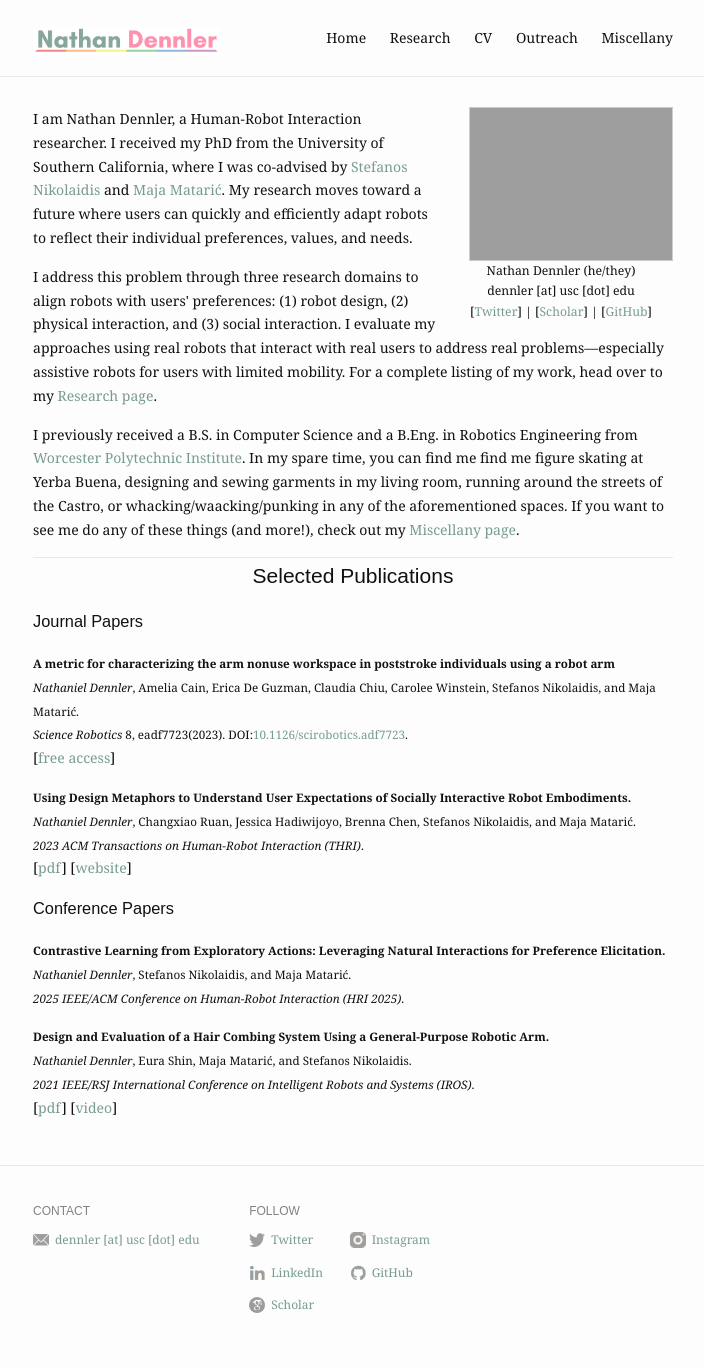
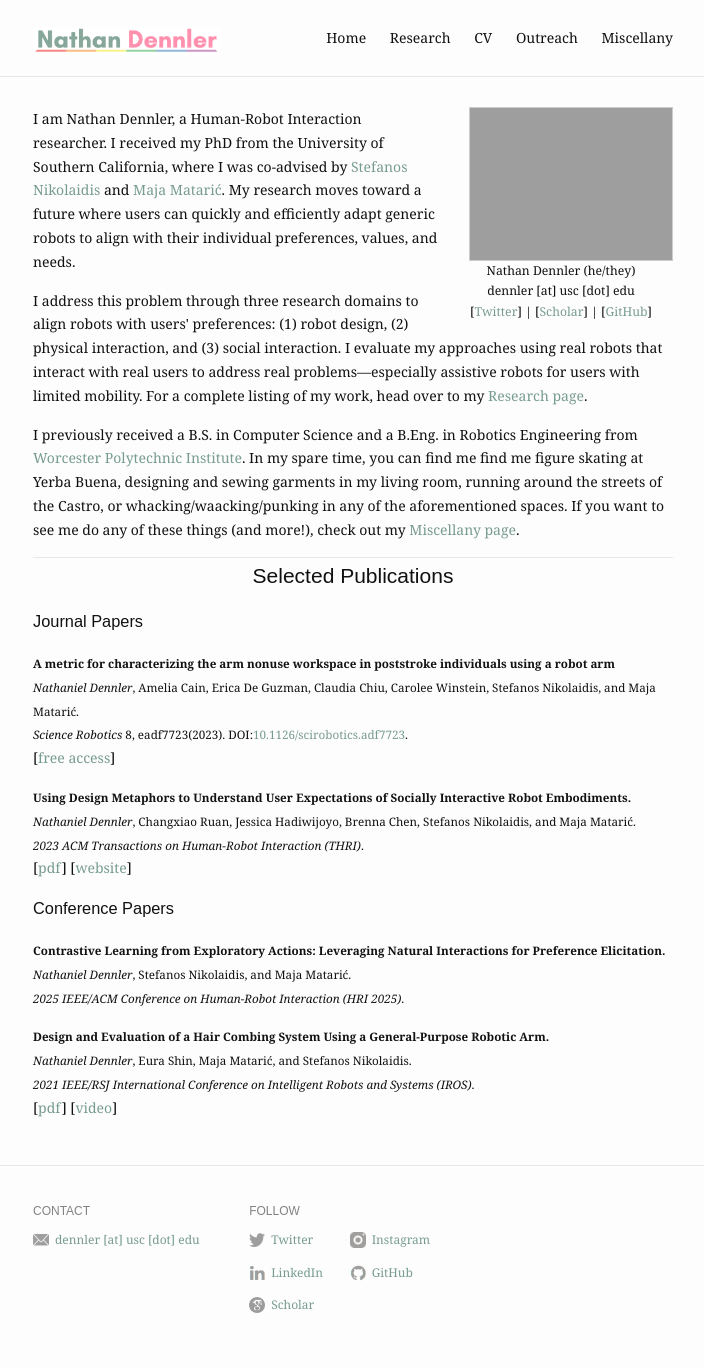
Before and after one commit to ndennler/ndennler.github.io, a Jekyll site: the page built from index.md, in a window 1280 px wide. Shown: the whole page, without its empty margins (287-991 px from the left). Built offline with Jekyll 4.4.1, drawn with Linux system fonts in a browser that asks for light colours.

Commit message:
Update index.md

```diff
--- a/index.md
+++ b/index.md
@@ -6,7 +6,7 @@
 ---
 
 <p>
-  I am Nathan Dennler, a Human-Robot Interaction researcher. I received my PhD from the University of Southern California, where I was co-advised by <a href="https://stefanosnikolaidis.net/">Stefanos Nikolaidis</a> and <a href="http://maja-mataric.web.app">Maja Matarić</a>. My research moves toward a future where users can quickly and efficiently adapt robots to reflect their individual preferences, values, and needs.
+  I am Nathan Dennler, a Human-Robot Interaction researcher. I received my PhD from the University of Southern California, where I was co-advised by <a href="https://stefanosnikolaidis.net/">Stefanos Nikolaidis</a> and <a href="http://maja-mataric.web.app">Maja Matarić</a>. My research moves toward a future where users can quickly and efficiently adapt generic robots to align with their individual preferences, values, and needs.
 </p>
 
 <p>
```
